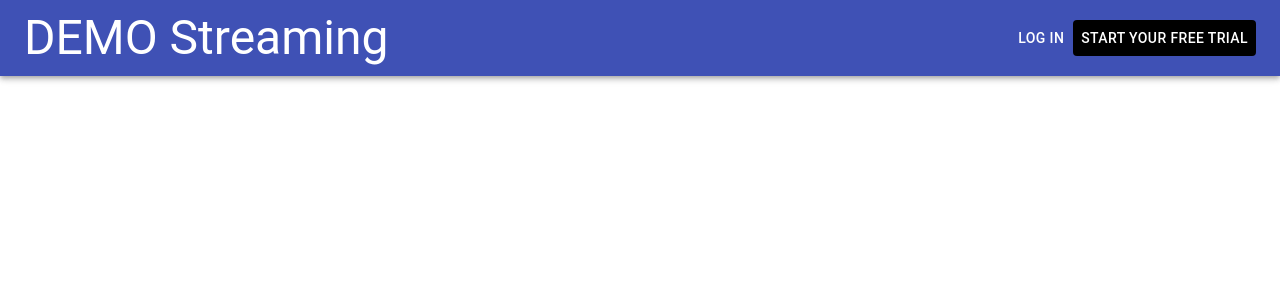
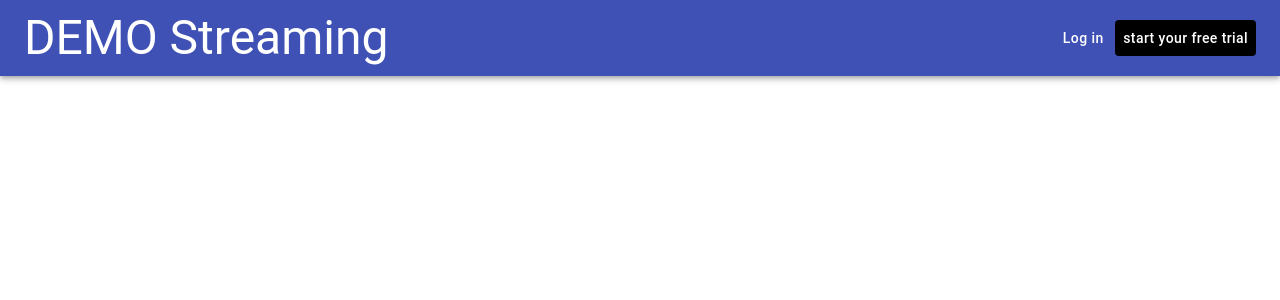
Before and after one commit to ShaileshBisht/Popular-series-movie, a React (Create React App) app: page / in a window 1280 px wide. Shown: the top 300 px of the page. Built offline with nearby package versions, Linux system fonts and the light colour scheme.

Commit message:
navbar D

```diff
--- a/src/component/NavBar.css
+++ b/src/component/NavBar.css
@@ -6,10 +6,11 @@
 }
 
 .navBar_button1 {
-  text-transform: inherit;
+  text-transform: inherit !important;
 }
 
 .navBar_button2 {
   background-color: black !important;
   color: white !important;
+  text-transform: inherit !important;
 }
```
